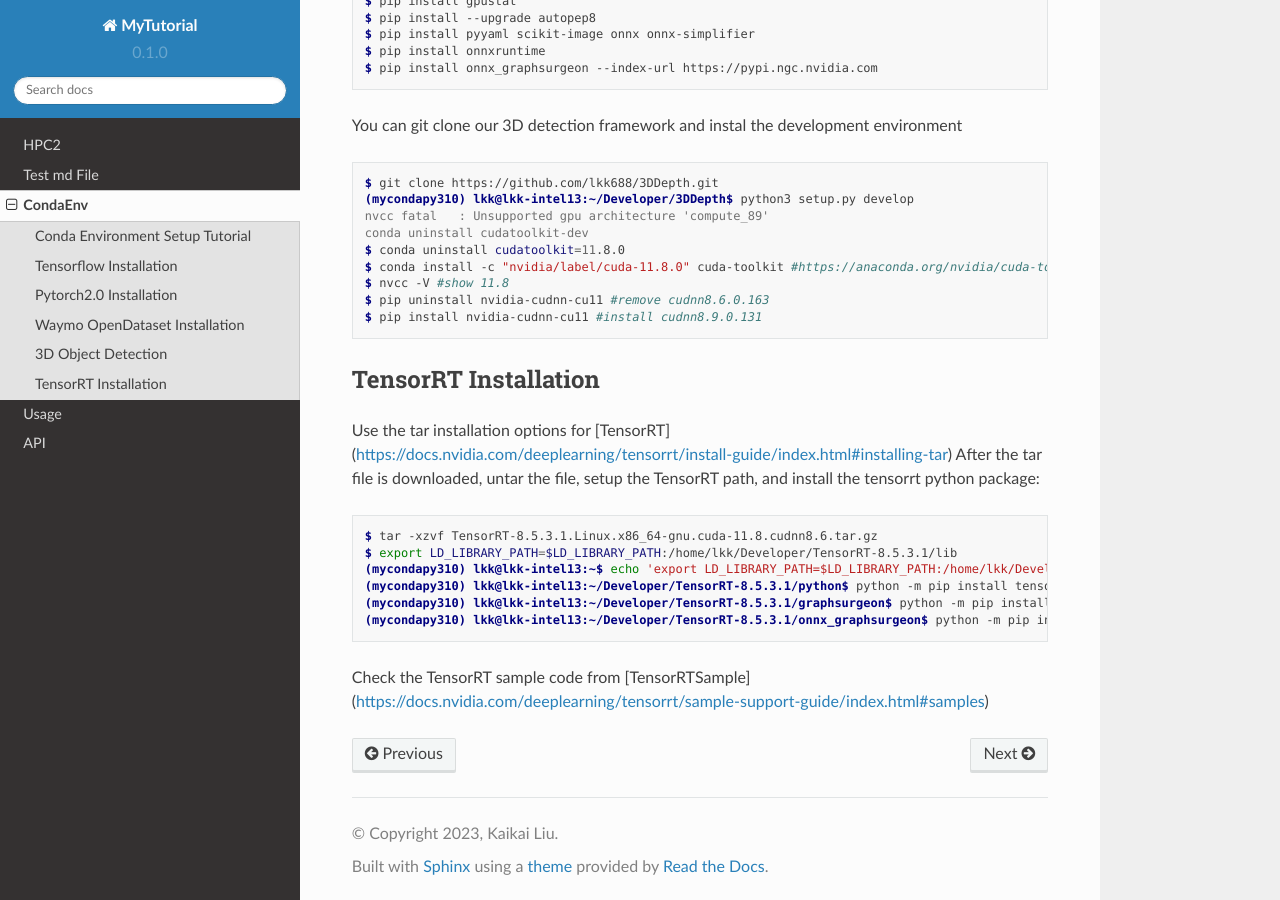
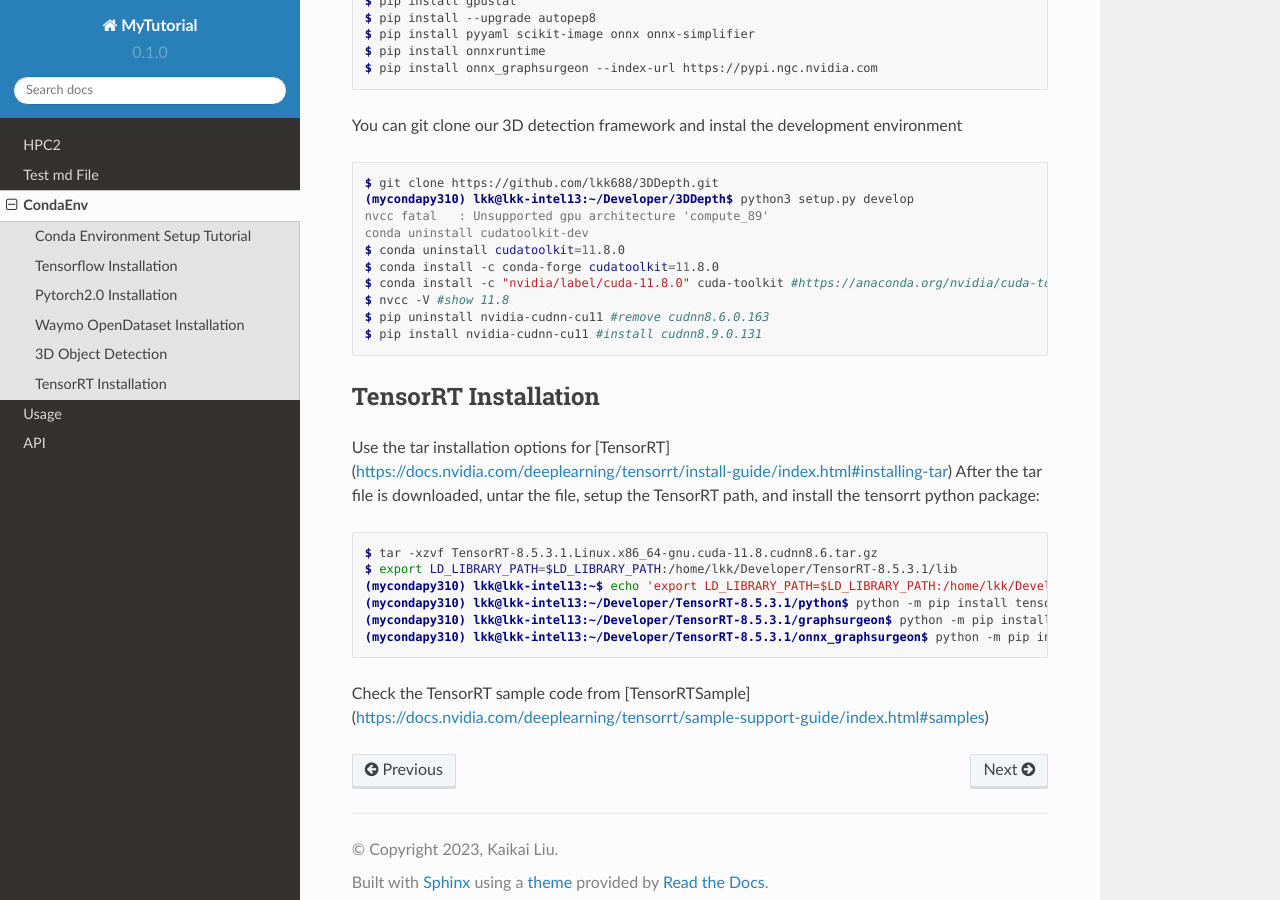
Before and after one commit to lkk688/mytutorial, a Sphinx documentation site: the page built from docs/source/CondaEnv.rst, in a window 1280 px wide and 900 px high, scrolled down 2874 px. Built offline with Sphinx 7.4.7 and the Read the Docs theme 2.0.0, drawn with Linux system fonts in a browser that asks for light colours.

Commit message:
Update CondaEnv.rst

```diff
--- a/docs/source/CondaEnv.rst
+++ b/docs/source/CondaEnv.rst
@@ -156,6 +156,7 @@ You can git clone our 3D detection framework and instal the development environm
    nvcc fatal   : Unsupported gpu architecture 'compute_89'
    conda uninstall cudatoolkit-dev
    $ conda uninstall cudatoolkit=11.8.0
+   $ conda install -c conda-forge cudatoolkit=11.8.0
    $ conda install -c "nvidia/label/cuda-11.8.0" cuda-toolkit #https://anaconda.org/nvidia/cuda-toolkit
    $ nvcc -V #show 11.8
    $ pip uninstall nvidia-cudnn-cu11 #remove cudnn8.6.0.163
```
